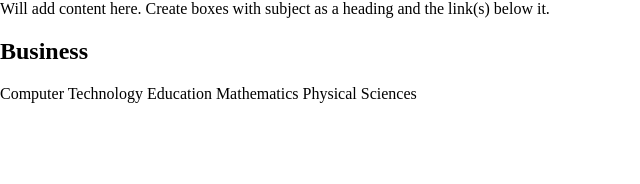
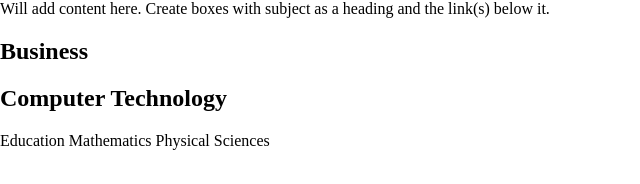
Before and after one commit to rsc-computer-technology/Computer-Labs, a plain HTML site: page docs/index.html in a window 1280 px wide. Shown: the whole page, without its empty margins (0-640 px from the left). Drawn offline with Linux system fonts and the light colour scheme.

Commit message:
Added heading to comp tech dept.

```diff
--- a/docs/index.html
+++ b/docs/index.html
@@ -7,7 +7,7 @@
   <body>
   Will add content here. Create boxes with subject as a heading and the link(s) below it.
     <h2>Business</h2>
-    Computer Technology
+    <h2>Computer Technology</h2>
     Education
     Mathematics
     Physical Sciences
```
